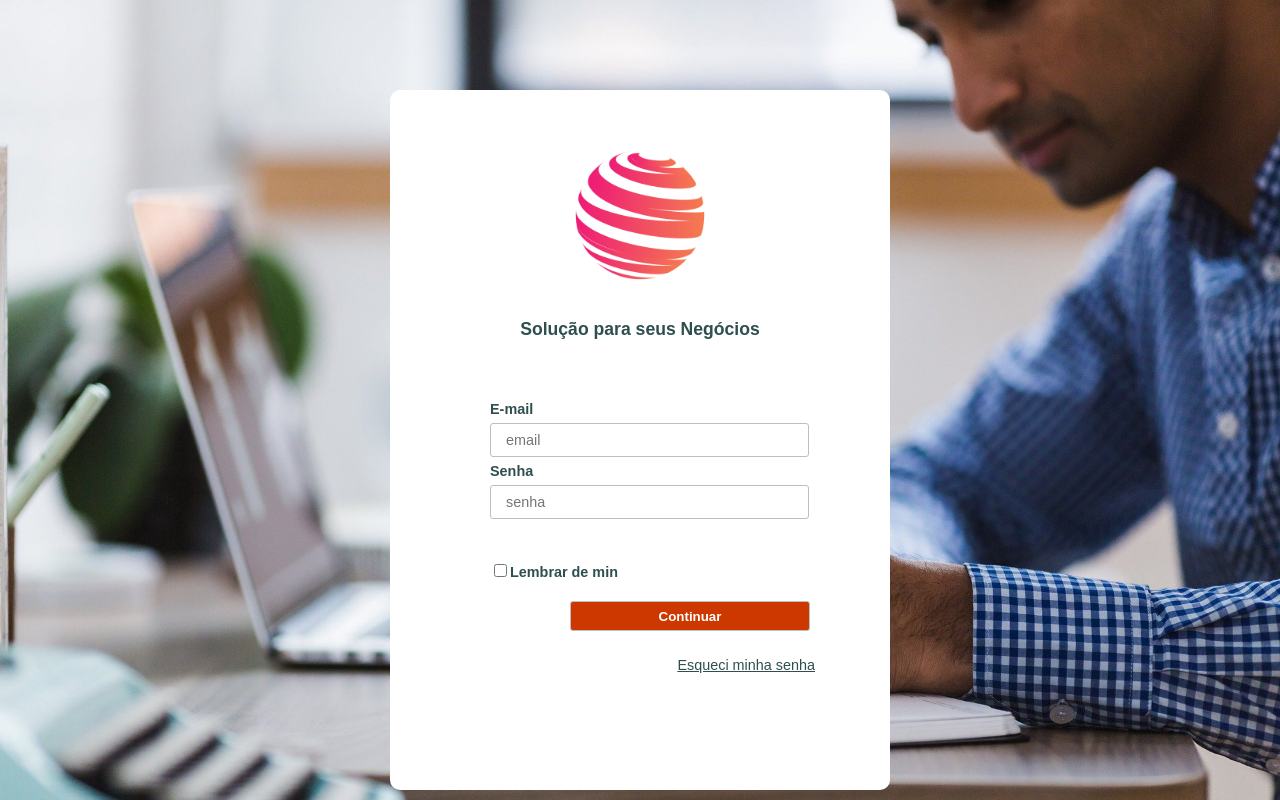
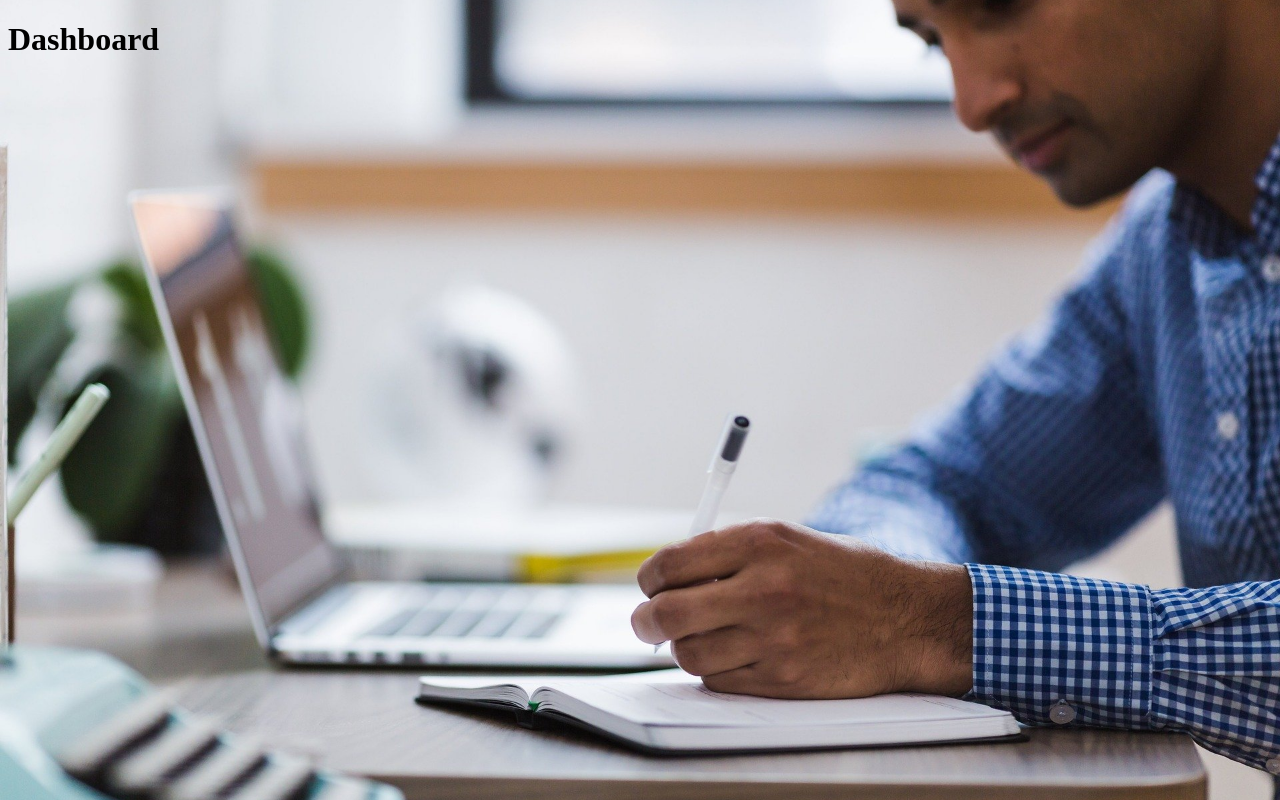
Before and after one commit to Eduardo-ops/login-angular, an Angular app: page /home in a window 1280 px wide. Built offline with nearby package versions, Linux system fonts and the light colour scheme.

Commit message:
Sistema de rotas implementado

```diff
--- a/src/app/app.component.html
+++ b/src/app/app.component.html
@@ -1 +1 @@
-<app-login></app-login>
+<router-outlet></router-outlet>
--- a/src/app/home/home.component.html
+++ b/src/app/home/home.component.html
@@ -1 +1 @@
-<h1>Home</h1>
+<h1>Dashboard</h1>
--- a/src/app/login/login.component.ts
+++ b/src/app/login/login.component.ts
@@ -1,6 +1,6 @@
 import { Component, OnInit } from '@angular/core';
 import { FormBuilder, FormGroup, Validators } from '@angular/forms';
-import { Router } from '@angular/router';
+import { Data, Router } from '@angular/router';
 
 @Component({
   selector: 'app-login',
@@ -32,7 +32,7 @@ export class LoginComponent implements OnInit {
     // Validação simples apra simular
     if (this.loginForm.get('email').value == this.emailDB && this.loginForm.get('senha').value == this.senhaDB) {
       alert('Login com sucesso!!!')
-      this.router.navigate(['home'])
+      this.router.navigate(['/home'])
     } else {
       alert("Dados incorretos")
     }
```
Also changed, not shown: src/app/app-routing.module.ts (+7 -2 lines).
